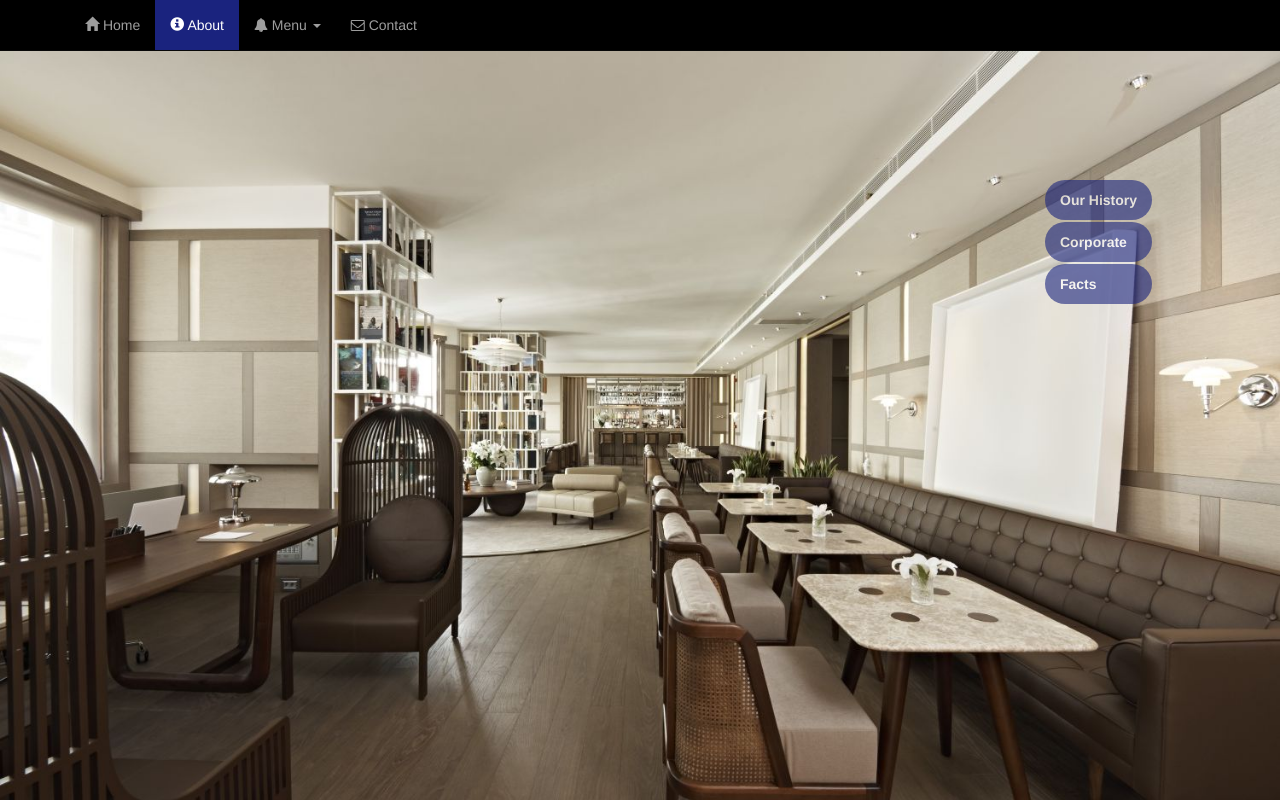
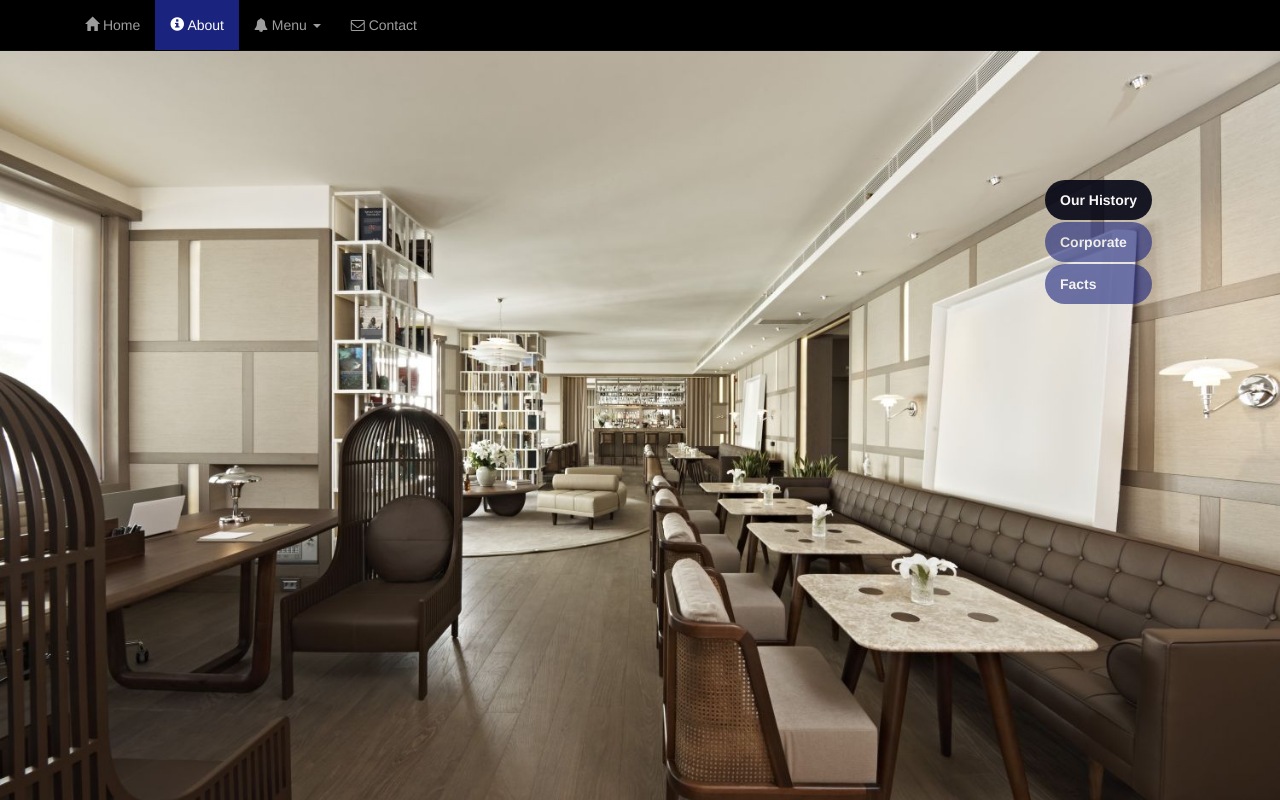
Before and after one commit to divyanshu-rawat/A-Web-Design, a website: page aboutus.html in a window 1280 px wide. In both pictures the pointer is over the link "Our History". Shown: the top 800 px of the page. Drawn offline with Linux system fonts and the light colour scheme.

Commit message:
css updated

```diff
--- a/css/sheet2.css
+++ b/css/sheet2.css
@@ -91,7 +91,7 @@ body{
     background: black;
 }
 .navbar-inverse .navbar-nav .open .dropdown-menu> li> a:hover {
-    color:#000000;
+    color:#999999;
 }
 .navbar-inverse .navbar-nav .open .dropdown-menu .dropdown-header
 {
@@ -151,6 +151,16 @@ strong
     font-weight: bold;
 
 }
+#myScrollspy ul li > a:hover
+{
+    opacity: .9;
+    color: white;
+    background: #040615;
+    border-radius: 50px;
+    font-weight: bold;
+
+}
+
 #button
 {
     color: white;
```
